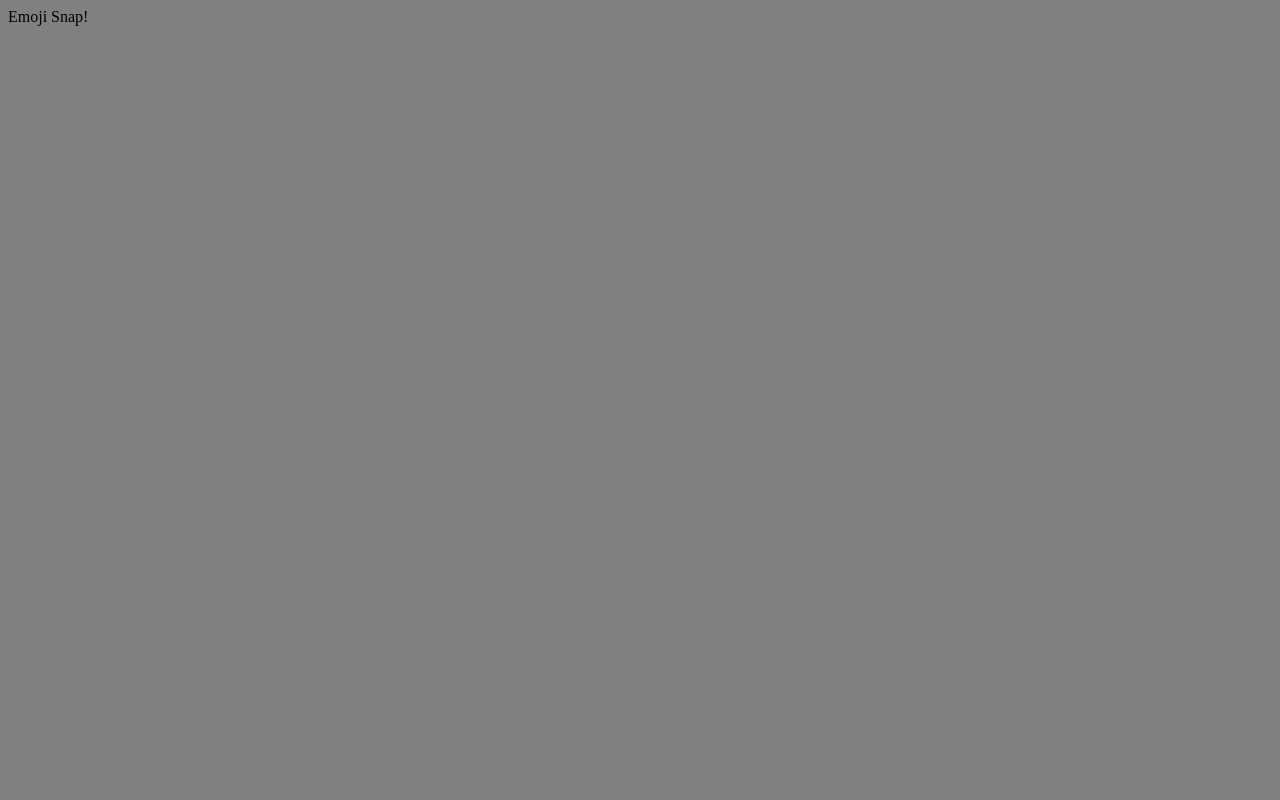
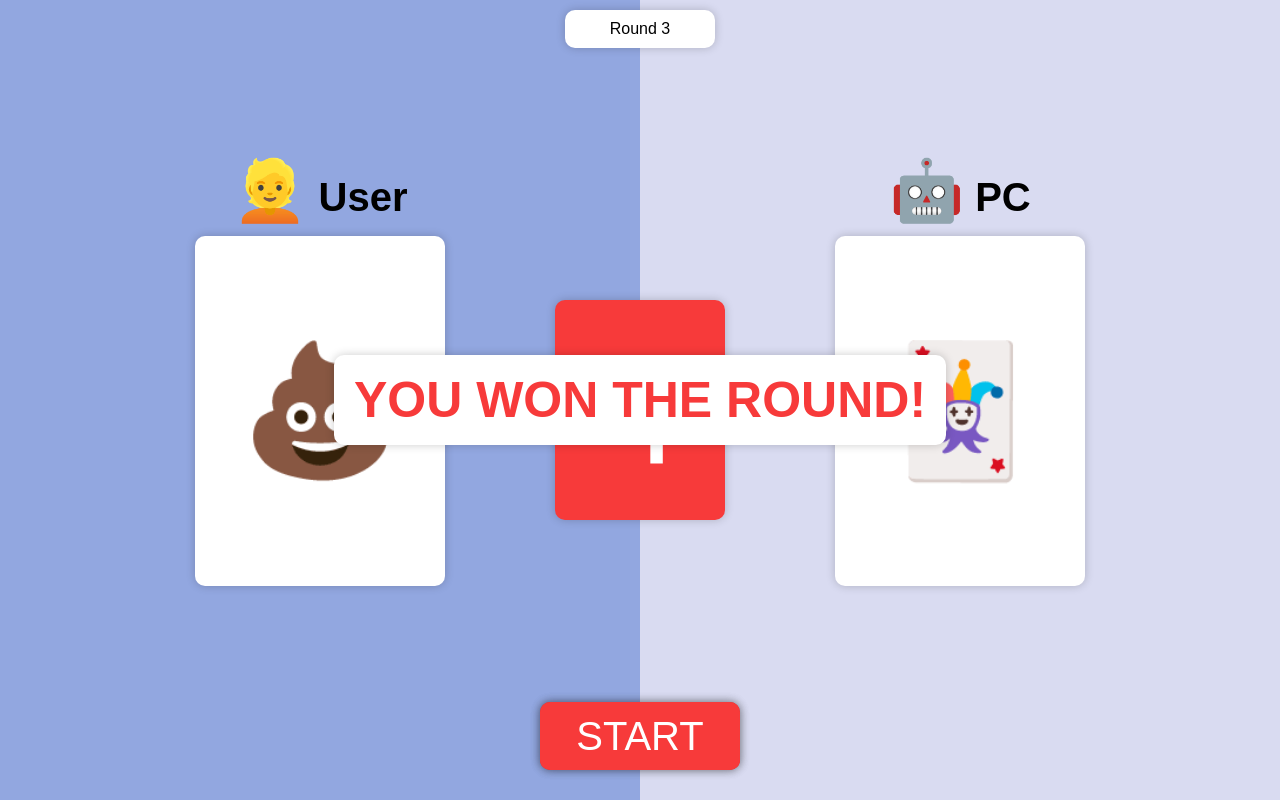
Before and after one commit to mrra/emoji-snap, a plain HTML site: page index.html in a window 1280 px wide. Drawn offline with Linux system fonts and the light colour scheme.

Commit message:
HTML for the game!

```diff
--- a/index.html
+++ b/index.html
@@ -5,7 +5,40 @@
 	<link rel="stylesheet" href="style.css">
 </head>
 <body>
-	Emoji Snap!
+
+	<div class="wrapper">
+
+		<!-- players -->
+		<div class="player user">
+			<h3><span>👱</span> User</h3>
+			<div class="card">
+				<div class="emoji">💩</div>
+			</div>
+		</div>
+		<div class="player pc">
+			<h3><span>🤖</span> PC</h3>
+			<div class="card">
+				<div class="emoji">🃏</div>
+			</div>
+		</div>
+
+		<!-- abs positioned elements -->
+		<div class="current-round">Round 3</div>
+
+		<div class="countdown">4</div>
+
+		<div class="notice">
+			<span>You won the round!</span>
+		</div>
+
+		<!-- instructions -->
+		<div class="instructions"></div>
+
+		<button>Snap</button>
+		<button onclick="start();">Start</button>
+		<!-- <button>Reset</button> -->
+
+	</div>
 
 	<script src="script.js"></script>
 </body>
--- a/style.css
+++ b/style.css
@@ -1,3 +1,139 @@
 body{
-	background-color: gray;
+	padding: 0;
+	margin: 0;
+	font-family: Arial, sans-serif;
 }
+
+.player{
+	position: absolute;
+	top: 0; left: 0;
+	width: 50%;
+	height: 100%;
+	box-sizing: border-box;
+	display: flex;
+	align-items: center;
+	justify-content: center;
+	flex-direction: column;
+}
+
+.player.user{
+	background-color: #92A7E0;
+}
+
+.player.pc{
+	left: 50%;
+	background-color: #D9DBF1;
+}
+
+h3{
+	font-size: 40px;
+	margin: -60px 10px 10px;
+}
+
+h3 span{
+	font-size: 60px;
+}
+
+.card{
+	background-color: white;
+	width: calc(100% - 80px);
+	height: calc(100% - 80px);
+	max-height: 350px;
+	max-width: 250px;
+	display: flex;
+	align-items: center;
+	justify-content: center;
+	font-size: 128px;
+	border-radius: 10px;
+	box-shadow: 0 0 10px rgba(0,0,0,.2);
+}
+
+.current-round{
+	position: absolute;
+	top: 10px; left: 50%;
+	text-align: center;
+	background-color: white;
+	width: 110px;
+	padding: 10px 20px;
+	margin-left: -75px;
+	border-radius: 10px;
+	box-shadow: 0 0 10px rgba(0,0,0,.2);
+}
+
+.countdown{
+	font-size: 150px;
+	color: white;
+	background-color: #f73a3a;
+	position: absolute;
+	top: 50%; left: 50%;
+	text-align: center;
+	width: 130px;
+	padding: 10px 20px;
+	margin-left: -85px;
+	margin-top: -100px;
+	height: 200px;
+	line-height: 1.35em;
+	border-radius: 10px;
+	box-shadow: 0 0 10px rgba(0,0,0,.2);
+}
+
+.notice{
+	position: absolute;
+	top: 50%; left: 0;
+	text-align: center;
+	width: 100%;
+	margin-top: -45px;
+	height: 90px;
+}
+
+.notice span{
+	display: inline-block;
+	font-size: 50px;
+	font-weight: bold;
+	color: #f73a3a;
+	background-color: white;
+	padding: 20px;
+	box-sizing: border-box;
+	line-height: 1em;
+	text-transform: uppercase;
+	border-radius: 10px;
+	box-shadow: 0 0 10px rgba(0,0,0,.2);
+}
+
+button{
+	position: absolute;
+	bottom: 30px;
+	left: 50%;
+	line-height: 1.2em;
+	text-transform: uppercase;
+	width: 200px;
+	margin-left: -100px;
+	font-size: 40px;
+	background-color: #f73a3a;
+	color: white;
+	border: none;
+	padding: 10px;
+	border-radius: 10px;
+	box-shadow: 0 0 10px rgba(0,0,0,.3);
+	cursor: pointer;
+	transition: background 2s, box-shadow 200ms;
+	outline: none;
+}
+
+button:hover, button:active{
+	background-color: #f64c4c;
+	box-shadow: 0 0 10px rgba(0,0,0,.1);
+}
+
+/*
+
+<!-- abs positioned elements -->
+
+<!-- instructions -->
+<div class="instructions"></div>
+
+<button>Start</button>
+<button>Snap</button>
+<!-- <button>Reset</button> -->
+
+ */
```
Also changed, not shown: planning-state-1.png (added), planning-state-2.png (added).
